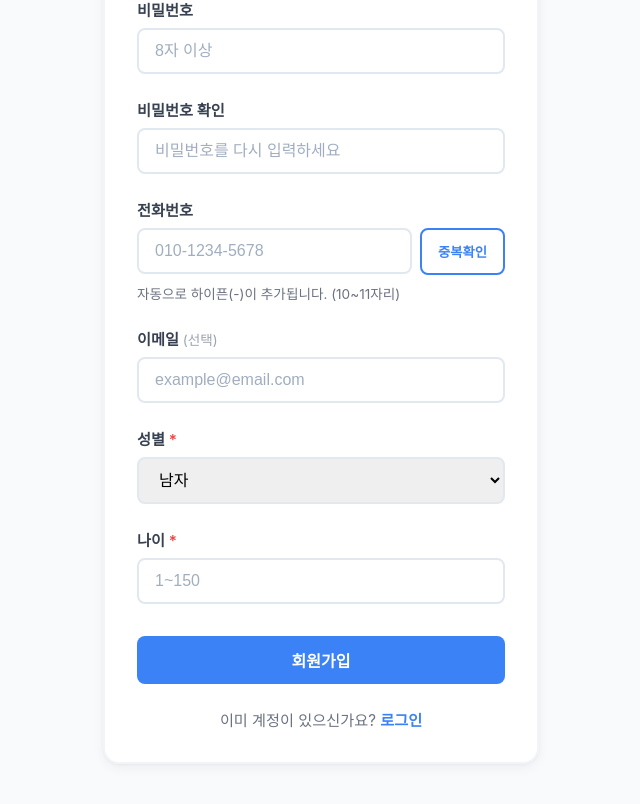
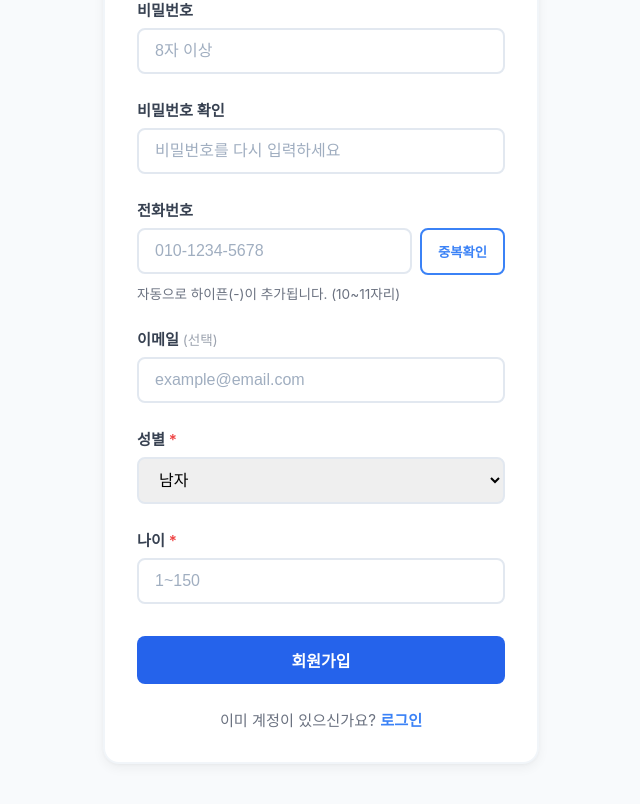
Before and after one commit to HeoSeonJin0504/ai-english-trainer-front, a React (Vite) app: page /signup in a window 1280 px wide. Shown: the part 362-1166 px from the top of the page, without its empty margins (319-959 px from the left). Built offline with nearby package versions, Linux system fonts and the light colour scheme; no server answers.

Commit message:
버튼 색상 조절

```diff
--- a/src/components/Button.tsx
+++ b/src/components/Button.tsx
@@ -14,7 +14,7 @@ const StyledButton = styled.button<{ $variant: 'primary' | 'secondary' | 'danger
     switch (props.$variant) {
       case 'secondary': return '#10b981';
       case 'danger': return '#ef4444';
-      default: return '#3b82f6';
+      default: return '#2563eb';
     }
   }};
   color: white;
--- a/src/pages/WritingProblem.tsx
+++ b/src/pages/WritingProblem.tsx
@@ -80,8 +80,8 @@ const ModeSelector = styled.div`
 
 const ModeButton = styled.button<{ $active: boolean }>`
   padding: 0.75rem 2rem;
-  border: 2px solid ${(props) => (props.$active ? "#3b82f6" : "#e5e7eb")};
-  background: ${(props) => (props.$active ? "#3b82f6" : "white")};
+  border: 2px solid ${(props) => (props.$active ? "#2563eb" : "#e5e7eb")};
+  background: ${(props) => (props.$active ? "#2563eb" : "white")};
   color: ${(props) => (props.$active ? "white" : "#666")};
   border-radius: 12px;
   font-weight: 600;
@@ -90,7 +90,7 @@ const ModeButton = styled.button<{ $active: boolean }>`
 
   &:hover {
     border-color: #3b82f6;
-    background: ${(props) => (props.$active ? "#2563eb" : "#eff6ff")};
+    background: ${(props) => (props.$active ? "#0442a5" : "#eff6ff")};
   }
 `;
 
```
